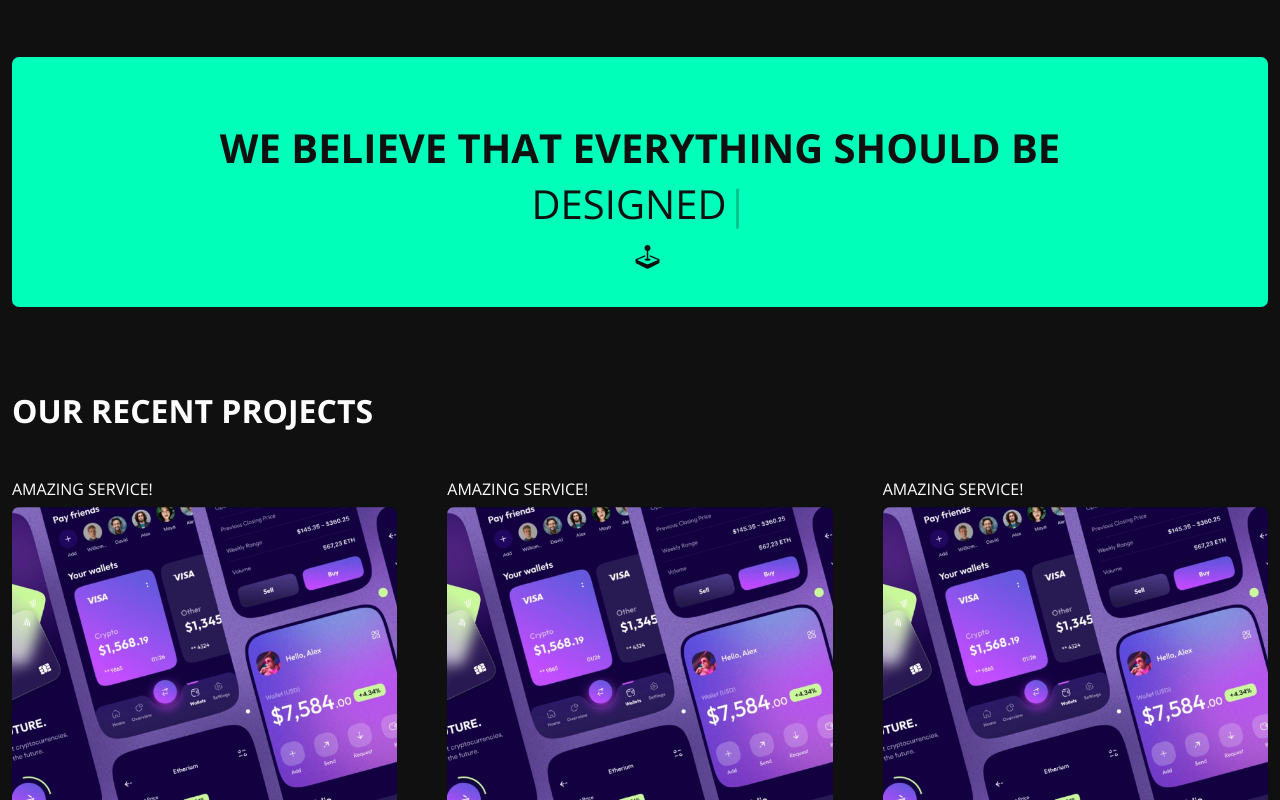
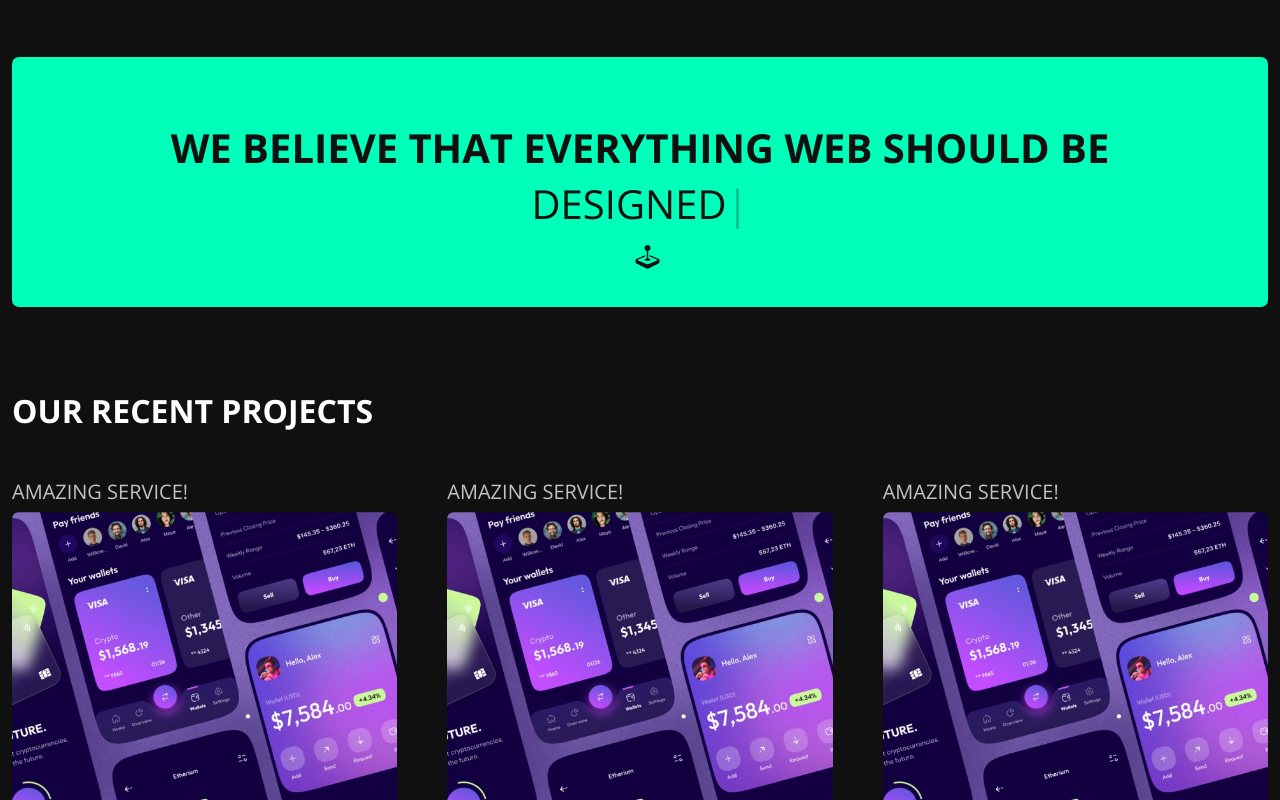
Before and after one commit to TristanVarewijck/ancore.build, a React (Create React App) app: page / in a window 1280 px wide. Shown: the part 1680-2480 px from the top of the page. Built offline with nearby package versions, Linux system fonts and the light colour scheme.

Commit message:
case with little hover state

```diff
--- a/src/components/Case/index.jsx
+++ b/src/components/Case/index.jsx
@@ -6,7 +6,7 @@ const Case = ({ title, banner, tags, href }) => {
     <div className="case">
       <a href={href}>
         <section>
-          <h6>{title}</h6>
+          <h5>{title}</h5>
           <div className="banner-container">
             <img src={banner} className="banner img-fluid" alt="Case Banner" />
           </div>
--- a/src/pages/Home/index.jsx
+++ b/src/pages/Home/index.jsx
@@ -23,7 +23,7 @@ const Home = () => {
       <Services setRef={setRef} />
       {margin.small}
       <Quote
-        title={"We believe that everything should be"}
+        title={"We believe that everything Web should be"}
         icon="joystick"
         animatedLastWord={
           <AutoType
--- a/src/scss/components/Case.scss
+++ b/src/scss/components/Case.scss
@@ -3,9 +3,42 @@
     display: block;
     text-decoration: none;
     color: #fff;
-    h6 {
+    transition: 200ms linear;
+
+    &:hover {
+      h5 {
+        opacity: 1;
+      }
+
+      div {
+        display: flex;
+        span {
+          font-weight: 100;
+          color: rgba($white, $alpha: 1);
+          border: 1px solid $white;
+          border-radius: 70px;
+          display: block;
+          margin-right: 15px;
+          margin-top: 20px;
+          padding: 5px 20px;
+        }
+      }
+      .banner-container {
+        img.banner {
+          flex-shrink: 0;
+          min-width: 100%;
+          min-height: 100%;
+          transform: scale(1.05) rotate(-3deg);
+        }
+      }
+    }
+
+    h5 {
       text-transform: uppercase;
-      font-weight: 300 !important;
+      font-weight: 400 !important;
+      transition: 200ms linear;
+      opacity: 0.75;
+      color: $white;
     }
     .banner-container {
       position: relative;
@@ -20,6 +53,7 @@
         flex-shrink: 0;
         min-width: 100%;
         min-height: 100%;
+        transition: 200ms linear;
       }
     }
     div {
@@ -33,6 +67,7 @@
         margin-right: 15px;
         margin-top: 20px;
         padding: 5px 20px;
+        transition: 200ms linear;
       }
     }
   }
```
